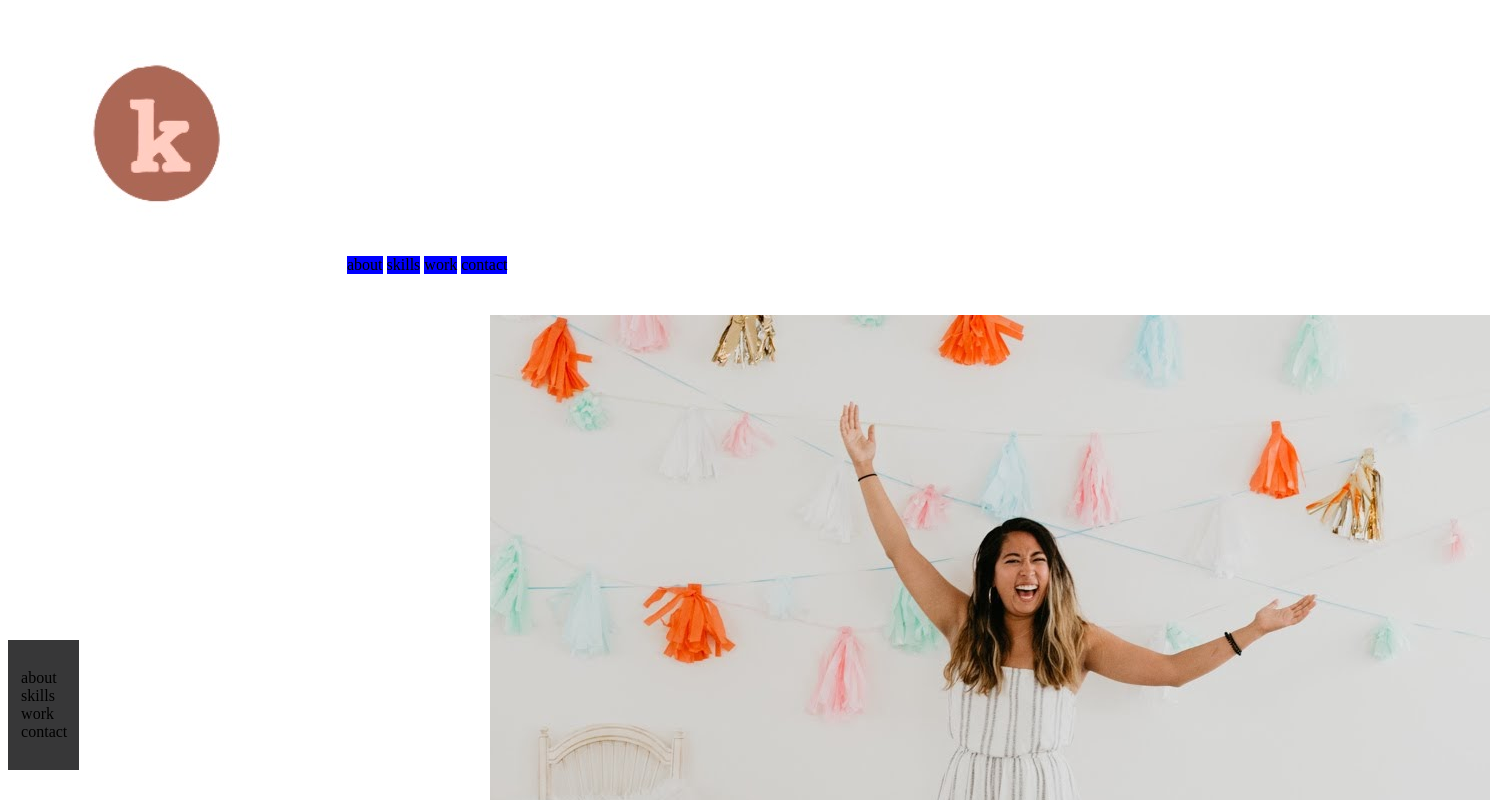
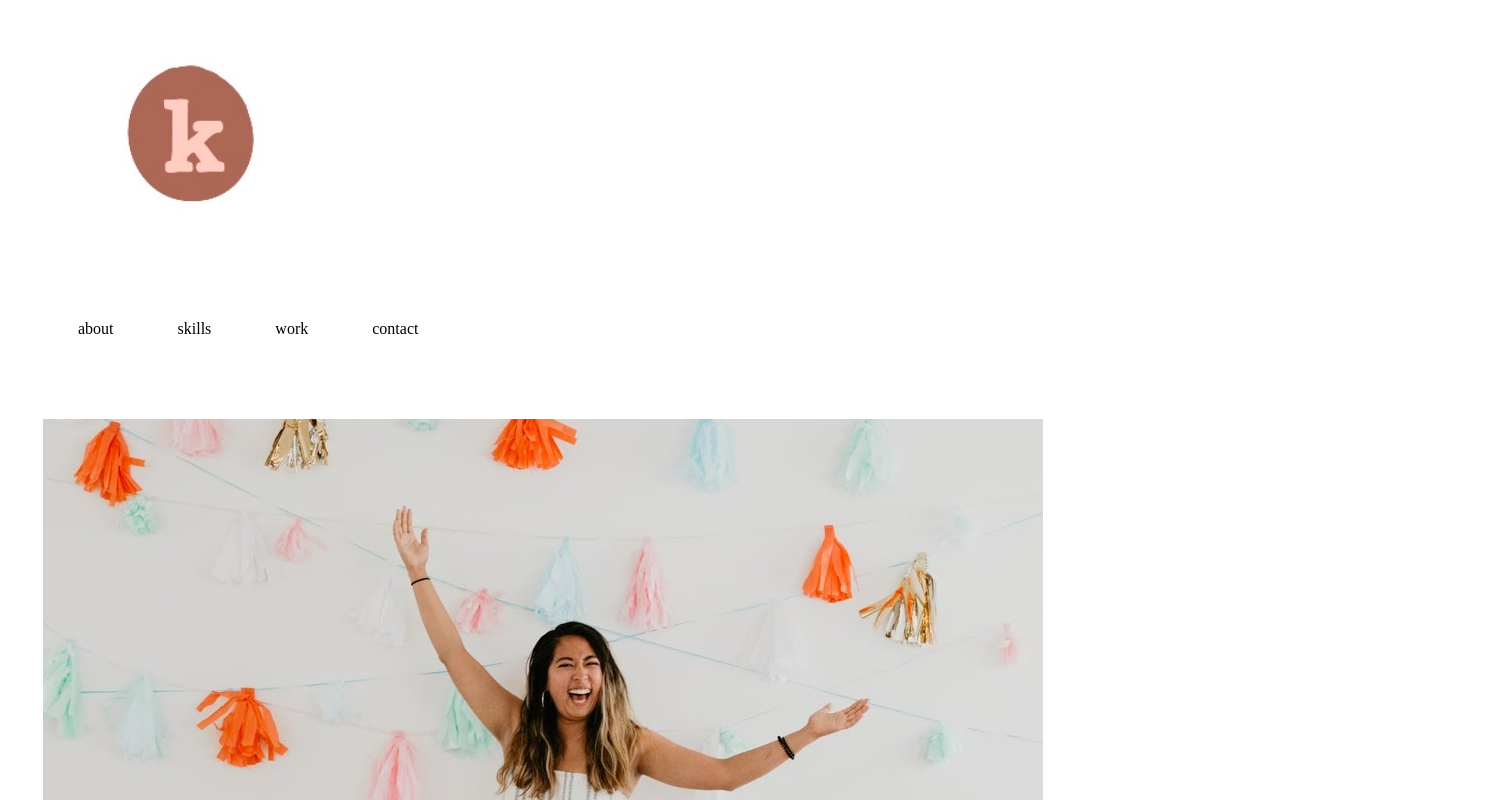
Before and after one commit to kkatai/UX_UI_HW_17, a plain HTML site: page index.html in a window 1280 px wide. Shown: the top 800 px of the page, 1490 px wide, since content can reach past the window. Drawn offline with Linux system fonts and the light colour scheme.

Commit message:
html/css2

```diff
--- a/css/style.css
+++ b/css/style.css
@@ -1,44 +1,46 @@
 header {
-    display: block;
-    box-align: top;
+    display: inline-block;
+    position: left;
 }
 
 .logo {
+    display: inline-block;
     text-align: center;
+    padding: 15px;
 }
 
 .nav {
     display: inline-block;
-    background-color: blue;
+    padding: 30px;
+    text-align: center;
+    position: top;
 }
 
-#nav {
-    display: inline-block
-}
-
-.heroImg .content {
+.heroImg {
+    display: inline-block;
     height: 300px;
     width: 300px;
     padding: 25px;
-    background-position: center;
-
+    position: center;
 }
 
 .content {
     width: 500px;
     margin: 0 auto;
+    background-position: center;
+    margin: 10px;
 }
 
 #footer {
     display: inline-block;
-    background-color: #373738;
-    padding: 1%;
-    vertical-align: center;
+    text-align: center;
+    color: white;
 }
 
-footer {
+.footer {
     display: inline-block;
     background-color: #373738;
-    padding: 1%;
-    vertical-align: center;
+    padding: 10px;
+    text-align: center;
+
 }
--- a/index.html
+++ b/index.html
@@ -8,7 +8,8 @@
 
 </head>
 <body>
-    <header class="navigation">
+
+    <header class="header">
     <div class="logo"></div>
         <img src="../UX_UI_HW_17/images/logo.jpeg">
         <ul id=nav>
@@ -19,8 +20,8 @@
         </ul>
     </header>
 
-    <section class="heroImg">
-        <div class="content">
+    <section class="content">
+        <div class="heroImg">
             <img src="images/about_me.JPG">
             <p>Hi! This is a paragraph about me!</p>
             <button>Download Resume</button>
@@ -35,7 +36,5 @@
             <div class="footer">contact</div>
         </ul>
     </footer>
-    </div>
-    </section>
 </body>
 </html>
```
Lines whose indentation alone changed are shown as unchanged.
